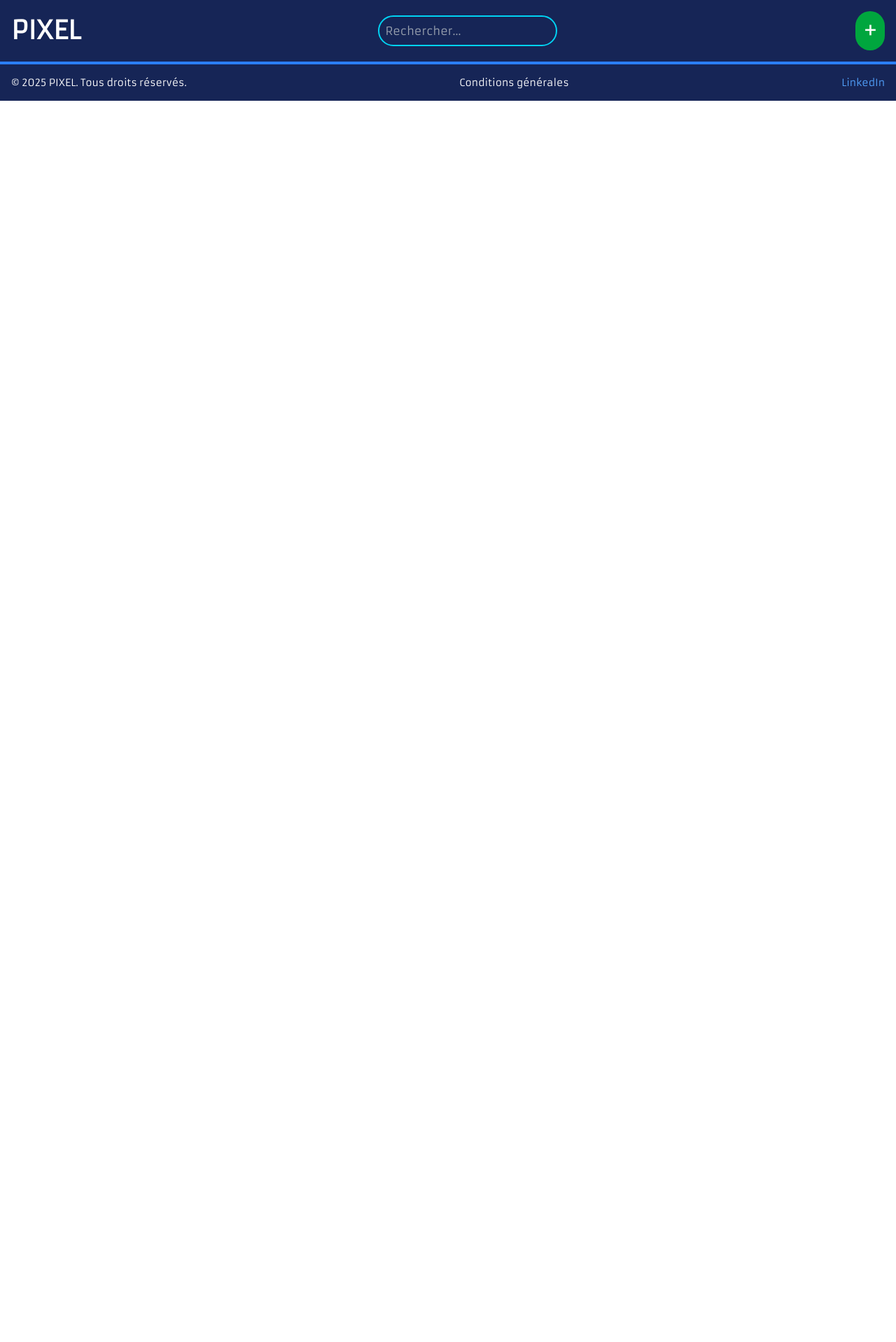
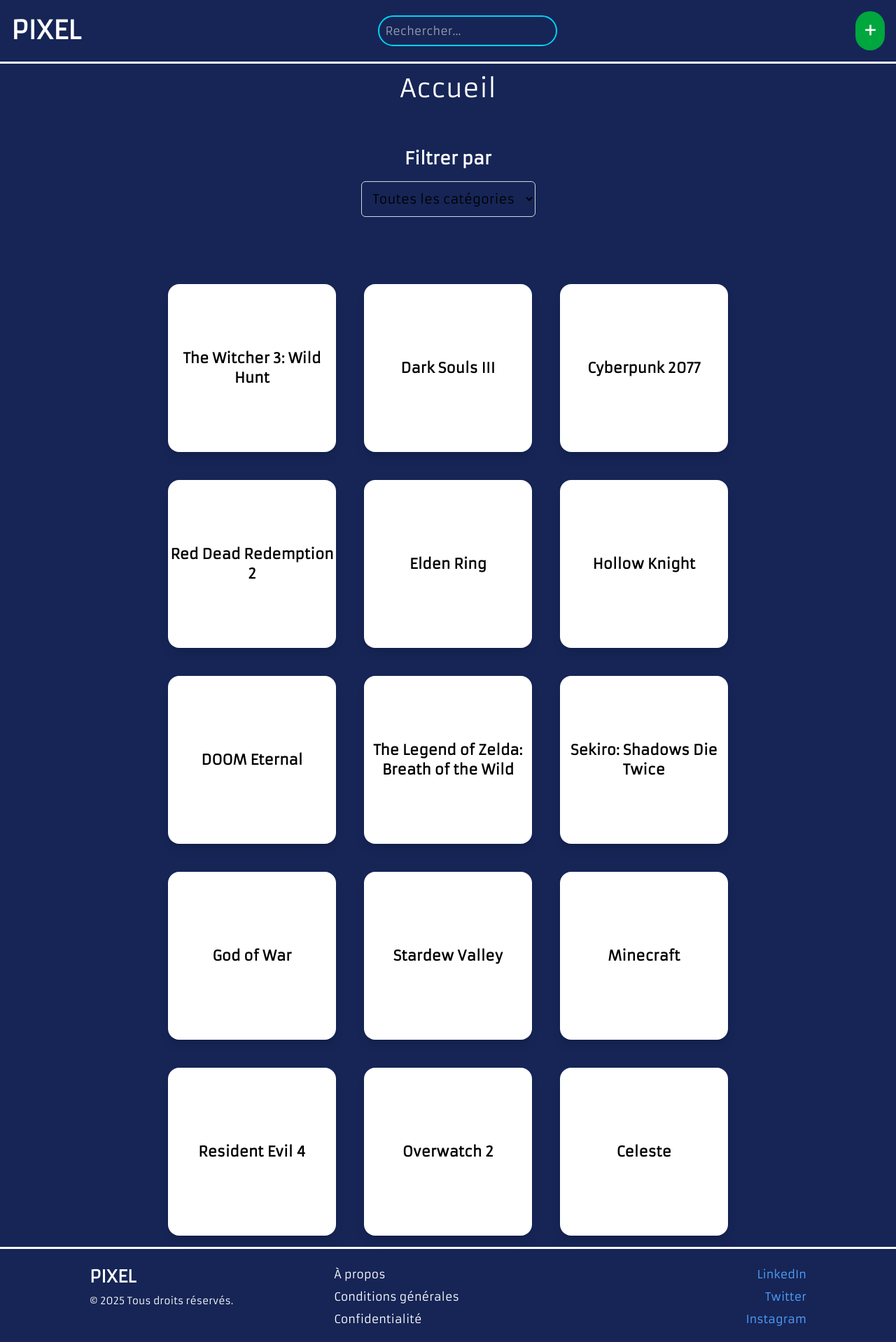
Before and after one commit to VictorLuigi27/examen, a React (Vite) app: page / in a window 1280 px wide. Shown: the top 1918 px of the page at 70% size. Before the commit the page ends 800 px from the top, so only its background shows below. Built offline with nearby package versions, Linux system fonts and the light colour scheme.

Commit message:
footer change design

```diff
--- a/package.json
+++ b/package.json
@@ -13,7 +13,8 @@
     "@tailwindcss/vite": "^4.0.8",
     "mon-projet": "file:",
     "react": "^19.0.0",
-    "react-dom": "^19.0.0"
+    "react-dom": "^19.0.0",
+    "react-router-dom": "^7.2.0"
   },
   "devDependencies": {
     "@eslint/js": "^9.19.0",
--- /dev/null
+++ b/public/data/data.json
@@ -0,0 +1,123 @@
+
+[
+    {
+      "id": 1,
+      "title": "The Witcher 3: Wild Hunt",
+      "description": "Un RPG en monde ouvert où vous incarnez Geralt de Riv dans une quête épique.",
+      "rating": 5,
+      "category": "RPG",
+      "image": "https://example.com/witcher3.jpg"
+    },
+    {
+      "id": 2,
+      "title": "Dark Souls III",
+      "description": "Un action-RPG exigeant avec un univers sombre et mystérieux.",
+      "rating": 5,
+      "category": "Action-RPG",
+      "image": "https://example.com/darksouls3.jpg"
+    },
+    {
+      "id": 3,
+      "title": "Cyberpunk 2077",
+      "description": "Un RPG futuriste se déroulant dans la mégapole de Night City.",
+      "rating": 4,
+      "category": "RPG",
+      "image": "https://example.com/cyberpunk2077.jpg"
+    },
+    {
+      "id": 4,
+      "title": "Red Dead Redemption 2",
+      "description": "Un western en monde ouvert avec une histoire immersive.",
+      "rating": 5,
+      "category": "Aventure",
+      "image": "https://example.com/rdr2.jpg"
+    },
+    {
+      "id": 5,
+      "title": "Elden Ring",
+      "description": "Un vaste monde ouvert signé FromSoftware avec des combats intenses.",
+      "rating": 5,
+      "category": "Action-RPG",
+      "image": "https://example.com/eldenring.jpg"
+    },
+    {
+      "id": 6,
+      "title": "Hollow Knight",
+      "description": "Un Metroidvania avec une direction artistique unique.",
+      "rating": 5,
+      "category": "Metroidvania",
+      "image": "https://example.com/hollowknight.jpg"
+    },
+    {
+      "id": 7,
+      "title": "DOOM Eternal",
+      "description": "Un FPS frénétique où vous affrontez des démons dans des combats brutaux.",
+      "rating": 4,
+      "category": "FPS",
+      "image": "https://example.com/doom_eternal.jpg"
+    },
+    {
+      "id": 8,
+      "title": "The Legend of Zelda: Breath of the Wild",
+      "description": "Un chef-d'œuvre en monde ouvert avec une exploration sans limite.",
+      "rating": 5,
+      "category": "Aventure",
+      "image": "https://example.com/zelda_botw.jpg"
+    },
+    {
+      "id": 9,
+      "title": "Sekiro: Shadows Die Twice",
+      "description": "Un jeu d'action exigeant dans le Japon féodal.",
+      "rating": 5,
+      "category": "Action",
+      "image": "https://example.com/sekiro.jpg"
+    },
+    {
+      "id": 10,
+      "title": "God of War",
+      "description": "L'histoire épique de Kratos et son fils Atreus dans la mythologie nordique.",
+      "rating": 5,
+      "category": "Action-Aventure",
+      "image": "https://example.com/godofwar.jpg"
+    },
+    {
+      "id": 11,
+      "title": "Stardew Valley",
+      "description": "Un jeu de gestion agricole relaxant et addictif.",
+      "rating": 5,
+      "category": "Simulation",
+      "image": "https://example.com/stardewvalley.jpg"
+    },
+    {
+      "id": 12,
+      "title": "Minecraft",
+      "description": "Un jeu de survie et de construction dans un monde en blocs infini.",
+      "rating": 5,
+      "category": "Sandbox",
+      "image": "https://example.com/minecraft.jpg"
+    },
+    {
+      "id": 13,
+      "title": "Resident Evil 4",
+      "description": "Un survival horror culte avec un gameplay révolutionnaire.",
+      "rating": 5,
+      "category": "Survival Horror",
+      "image": "https://example.com/re4.jpg"
+    },
+    {
+      "id": 14,
+      "title": "Overwatch 2",
+      "description": "Un FPS multijoueur dynamique avec des héros aux capacités uniques.",
+      "rating": 3,
+      "category": "FPS",
+      "image": "https://example.com/overwatch2.jpg"
+    },
+    {
+      "id": 15,
+      "title": "Celeste",
+      "description": "Un jeu de plateforme exigeant avec une histoire touchante.",
+      "rating": 5,
+      "category": "Plateforme",
+      "image": "https://example.com/celeste.jpg"
+    }
+  ]
--- a/src/App.tsx
+++ b/src/App.tsx
@@ -1,14 +1,18 @@
-import Footer from "./assets/components/Footer/footer"
-import Header from "./assets/components/Header/header"
+import { BrowserRouter as Router, Routes, Route } from "react-router-dom";
+import Accueil from "./assets/components/Accueil/accueil";
+import Footer from "./assets/components/Footer/footer";
+import Header from "./assets/components/Header/header";
 
 function App() {
-
   return (
-    <div className="min-h-screen">
-        <Header />
-        <Footer />
-    </div>
-  )
+    <Router>
+      <Header />
+      <Routes>
+        <Route path="/" element={<Accueil />} />
+      </Routes>
+      <Footer />
+    </Router>
+  );
 }
 
-export default App
+export default App;
--- /dev/null
+++ b/src/assets/components/Accueil/accueil.tsx
@@ -0,0 +1,65 @@
+import { useState } from "react";
+import gamesData from "../../../../public/data/data.json";
+
+interface Game {
+  id: number;
+  title: string;
+  category: string;
+  rating: number; // Note du jeu
+}
+
+export default function Accueil() {
+  const [selectedFilter, setSelectedFilter] = useState("");
+
+  // Obtenir toutes les catégories uniques depuis le JSON
+  const categories: string[] = Array.from(new Set(gamesData.map((game: Game) => game.category)));
+
+  // Appliquer le filtre
+  let filteredGames: Game[] = gamesData;
+
+  if (selectedFilter === "rating") {
+    filteredGames = [...gamesData].sort((a, b) => b.rating - a.rating); // Trie par note
+  } else if (selectedFilter) {
+    filteredGames = gamesData.filter((game: Game) => game.category.toLowerCase() === selectedFilter);
+  }
+
+  return (
+    <div className="bg-blue-950 text-white min-h-screen flex flex-col items-center justify-center p-4">
+
+      <h1 className="text-4xl mb-4">Accueil</h1>
+
+      {/* Label accessible */}
+      <label htmlFor="filter" className="block mb-2 mt-12 text-2xl font-bold">
+        Filtrer par
+      </label>
+
+      {/* Sélecteur accessible */}
+      <select
+        id="filter"
+        className="text-black p-3 rounded-md mb-4 mt-2 text-lg border border-gray-300 focus:ring-2 focus:ring-blue-400 focus:outline-none"
+        onChange={(e) => setSelectedFilter(e.target.value)}
+        aria-label="Filtrer les jeux par catégorie ou note"
+      >
+        <option value="">Toutes les catégories</option>
+        {categories.map((category) => (
+          <option key={category} value={category.toLowerCase()}>
+            {category}
+          </option>
+        ))}
+        <option value="rating">Note</option> {/* Filtre par note */}
+      </select>
+
+      {/* Cartes des jeux */}
+      <div className="grid grid-cols-3 gap-10 mt-20">
+        {filteredGames.map((game) => (
+          <div
+            key={game.id}
+            className="bg-white rounded-2xl w-[15rem] h-[15rem] flex flex-col items-center justify-center shadow-lg"
+          >
+            <h2 className="text-black text-xl font-bold text-center">{game.title}</h2>
+          </div>
+        ))}
+      </div>
+    </div>
+  );
+}
--- a/src/assets/components/Footer/footer.tsx
+++ b/src/assets/components/Footer/footer.tsx
@@ -1,20 +1,34 @@
 export default function Footer() {
   return (
-      <div className="bg-blue-950 text-white p-4 flex items-center justify-between">
-        {/* Copyright */}
-        <p className="text-sm">&copy; {new Date().getFullYear()} PIXEL. Tous droits réservés.</p>
+    <div className="bg-blue-950 text-white p-6 border-t-[3px] border-white">
+      <div className="max-w-screen-lg mx-auto w-full grid grid-cols-1 md:grid-cols-3 gap-6 text-center md:text-left">
 
-        {/* Conditions générales */}
-        <p className="text-sm hover:underline cursor-pointer">Conditions générales</p>
+        {/* Logo + Copyright */}
+        <div>
+          <h2 className="text-2xl font-bold">PIXEL</h2>
+          <p className="text-sm mt-2">&copy; {new Date().getFullYear()} Tous droits réservés.</p>
+        </div>
 
-        {/* Lien LinkedIn */}
+        {/* Liens utiles */}
+        <div className="flex flex-col gap-2">
+          <a href="#" className="hover:underline cursor-pointer">À propos</a>
+          <a href="#" className="hover:underline cursor-pointer">Conditions générales</a>
+          <a href="#" className="hover:underline cursor-pointer">Confidentialité</a>
+        </div>
+
+        {/* Réseaux sociaux */}
+        <div className="flex flex-col items-center md:items-end gap-2">
           <a
             href="https://www.linkedin.com/in/victordiazpro/"
             target="_blank"
             rel="noopener noreferrer"
-          className="text-sm hover:underline cursor-pointer text-blue-400">
+            className="hover:underline cursor-pointer text-blue-400">
             LinkedIn
           </a>
+          <a href="#" className="hover:underline cursor-pointer text-blue-400">Twitter</a>
+          <a href="#" className="hover:underline cursor-pointer text-blue-400">Instagram</a>
+        </div>
+      </div>
     </div>
   );
 }
--- a/src/assets/components/Header/header.tsx
+++ b/src/assets/components/Header/header.tsx
@@ -1,6 +1,6 @@
 export default function Header() {
     return (
-      <div className="bg-blue-950 text-white p-4 flex items-center justify-between border-b-4 border-blue-500">
+      <div className="bg-blue-950 text-white p-4 border-b-3 border-t-blue-600 flex items-center">
 
         <h1 className="text-4xl font-bold">PIXEL</h1>
 
@@ -15,6 +15,7 @@
         <button className="bg-green-600 hover:bg-green-500 text-white p-3 rounded-full flex items-center justify-center transition duration-300 cursor-pointer">
           <span className="text-2xl font-bold">+</span>
         </button>
+
       </div>
     );
   }
--- a/src/index.css
+++ b/src/index.css
@@ -5,3 +5,12 @@
   box-sizing: border-box;
   font-family: "Armata", sans-serif;
 }
+
+::-webkit-scrollbar {
+  display: none;
+}
+
+body {
+  scrollbar-width: none;
+  -ms-overflow-style: none;
+}
```
Also changed, not shown: 1 other file (tests, documents, lock files or other folders). Lines whose indentation alone changed are shown as unchanged.
